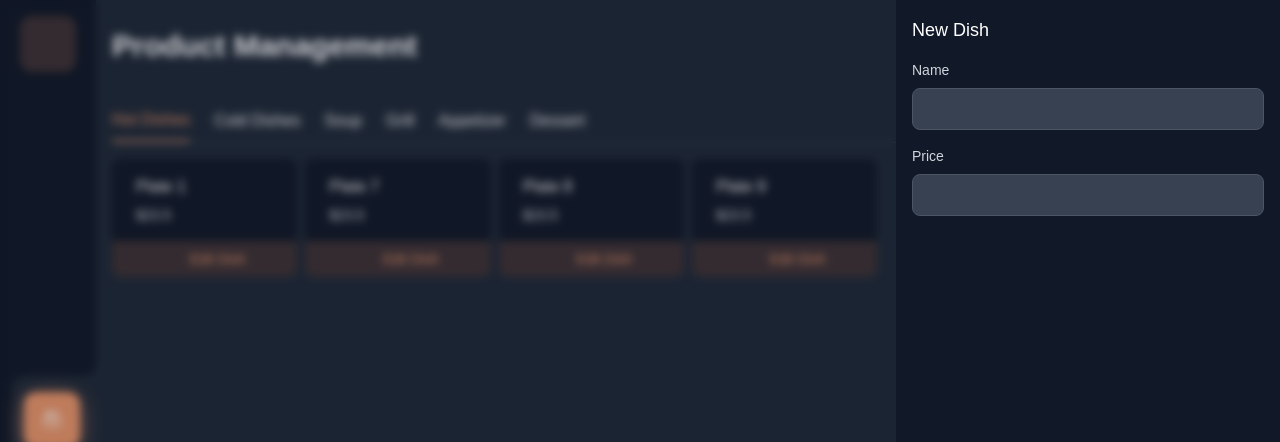
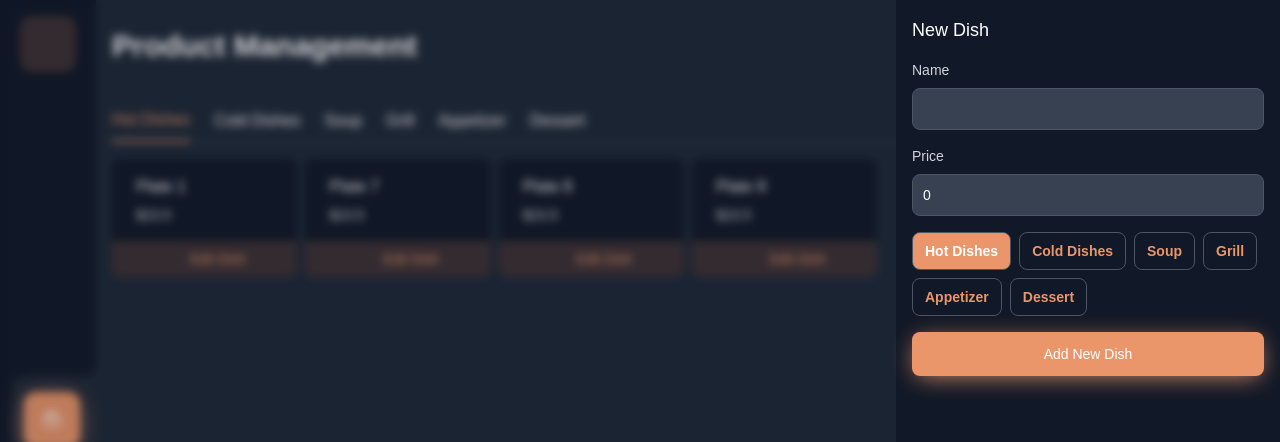
Before and after one commit to dantehduran/restaurant-pos, a Nuxt app: page /dishes in a window 1280 px wide. Both pictures are taken after a click on the button "New Dish". Shown: the top 442 px of the page. Built offline with nearby package versions, Linux system fonts and the light colour scheme; some icons are missing.

Commit message:
add new dish

```diff
--- /dev/null
+++ b/components/Dish/NewForm.vue
@@ -0,0 +1,47 @@
+<template>
+	<div class="flex flex-col gap-y-4 p-4">
+		<h4 class="text-white text-lg">New Dish</h4>
+		<Input label="Name" autocomplete="nope" type="text" v-model="name" />
+		<Input
+			label="Price"
+			type="number"
+			min="0"
+			step="0.01"
+			v-model.number="price"
+		/>
+		<div class="flex flex-wrap gap-2">
+			<button
+				v-for="category in categories"
+				@click="active = category"
+				class="py-2 px-3 rounded-lg text-sm capitalize font-semibold border border-gray-600"
+				:class="
+					active === category
+						? 'bg-primary text-white'
+						: 'text-primary bg-inherit'
+				"
+			>
+				{{ category }}
+			</button>
+		</div>
+		<button
+			class="flex w-full items-center justify-center py-3 px-4 rounded-lg bg-primary shadow-primary text-white text-sm"
+			@click="
+				() => {
+					dishesStore.newDish({ name, price, category: active });
+					$emit('complete');
+				}
+			"
+		>
+			Add New Dish
+		</button>
+	</div>
+</template>
+<script setup lang="ts">
+const name = ref('');
+const price = ref(0);
+const active = ref('hot dishes');
+const store = useCategoryStore();
+const dishesStore = useDishesStore();
+const { categories } = storeToRefs(store);
+defineEmits(['complete']);
+</script>
--- a/components/Input.vue
+++ b/components/Input.vue
@@ -5,12 +5,17 @@
 		}}</label>
 		<input
 			v-bind="$attrs"
+			:value="modelValue"
+			@input="
+				$emit('update:modelValue', ($event.target as HTMLInputElement).value)
+			"
 			class="border text-sm rounded-lg block w-full p-2.5 bg-gray-700 border-gray-600 placeholder-gray-400 text-white focus:ring-blue-500 focus:border-blue-500"
 		/>
 	</div>
 </template>
 <script setup lang="ts">
-defineProps<{ label: string }>();
+defineProps<{ label: string; modelValue: string | number }>();
+defineEmits(['update:modelValue']);
 </script>
 <script lang="ts">
 export default {
--- a/composables/useDishes.ts
+++ b/composables/useDishes.ts
@@ -10,8 +10,8 @@ export const useDishesStore = defineStore('dishes', () => {
 		{ id: '8', name: 'plate 8', price: '23.5', category: 'hot dishes' },
 		{ id: '9', name: 'plate 9', price: '23.5', category: 'hot dishes' },
 	]);
-	function newDish({ id, name, price, category }) {
-		dishes.value.push({ id, name, price, category });
+	function newDish({ name, price, category }) {
+		dishes.value.push({ id: name + price, name, price, category });
 	}
 	function editDish(id: String, newValues) {
 		dishes.value.find(
--- a/pages/dishes.vue
+++ b/pages/dishes.vue
@@ -39,11 +39,7 @@
 		>
 			<div class="absolute top-0 right-0">
 				<div class="w-96 bg-gray-900 min-h-screen">
-					<div class="flex flex-col gap-y-4 p-4">
-						<h4 class="text-white text-lg">New Dish</h4>
-						<Input label="Name" />
-						<Input label="Price" />
-					</div>
+					<DishNewForm @complete="() => (backdropStatus = false)" />
 				</div>
 			</div>
 		</Backdrop>
```
